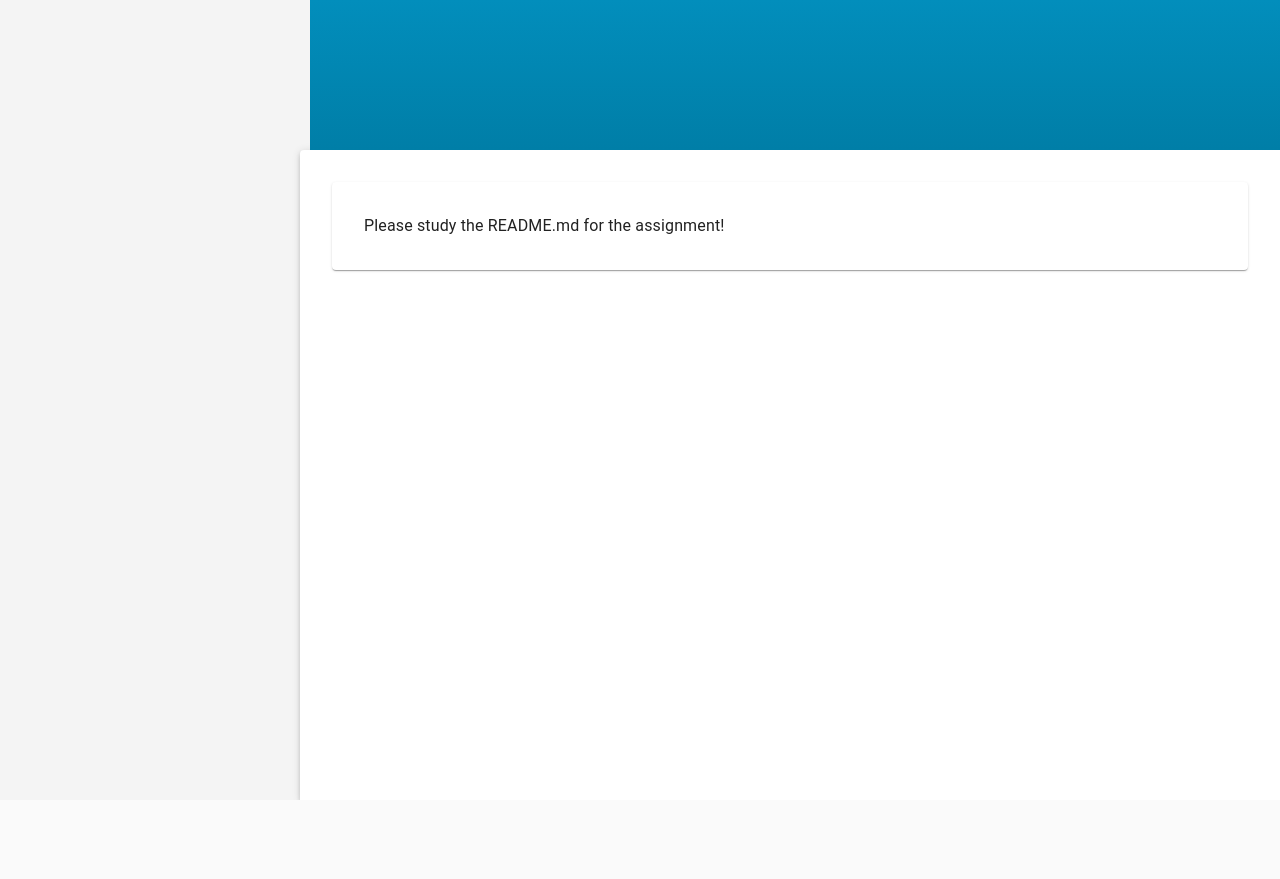
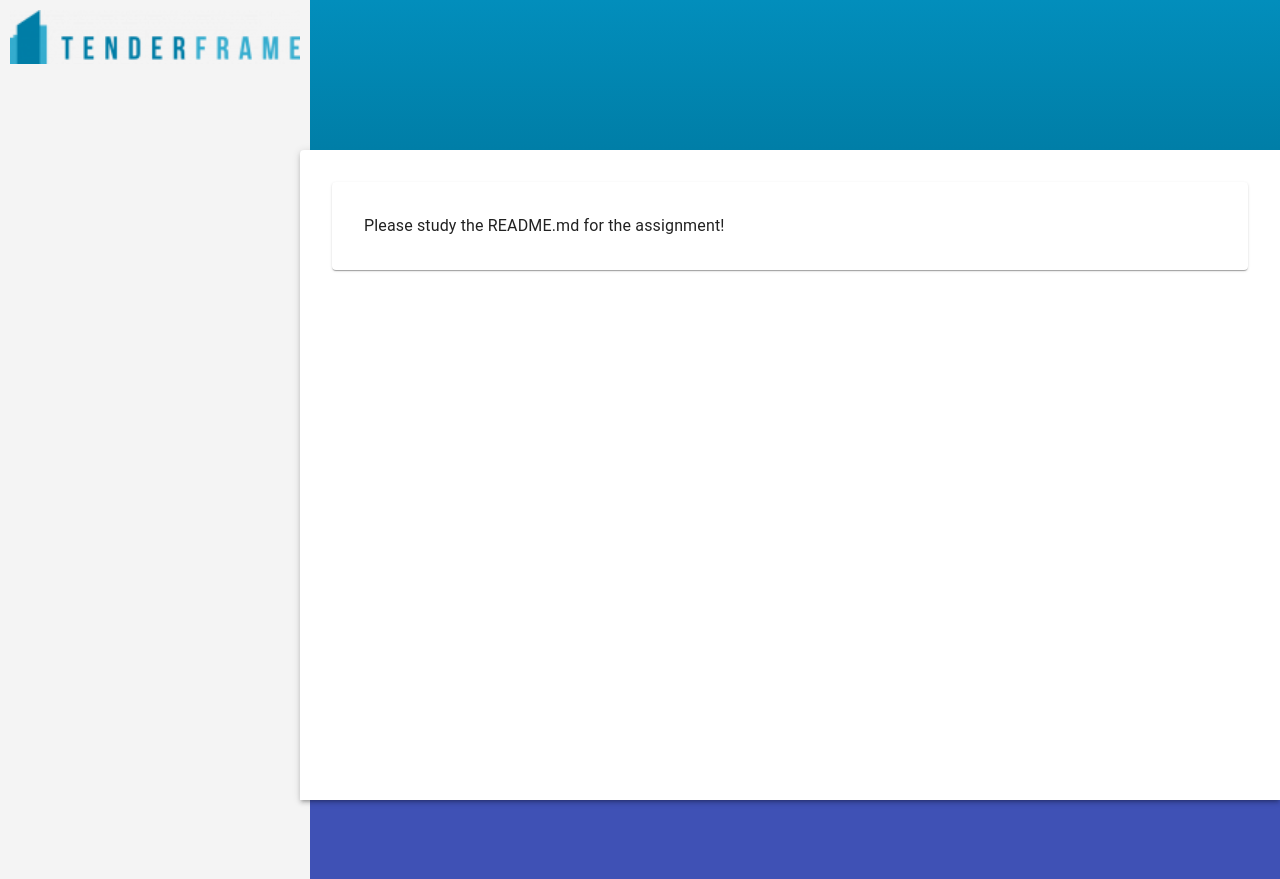
Before and after one commit to yoelmacia/typescript-code-challenge-tenderframe, a React (Create React App) app: page / in a window 1280 px wide. Before the commit the page ends 800 px from the top, so only its background shows below. Built offline with nearby package versions, Linux system fonts and the light colour scheme.

Commit message:
Create logo
Download logo from the Tenderframe website and add it
to the public folder. Use the image path, React will
know by default its in public directory.

```diff
--- a/src/domain/drawer/DrawerNavigation.tsx
+++ b/src/domain/drawer/DrawerNavigation.tsx
@@ -4,6 +4,7 @@ import { makeStyles } from '@material-ui/core'
 import { Theme } from '@material-ui/core/styles'
 import { themeValues } from 'app/themes/themeValues'
 import Drawer from './Drawer'
+import Logo from './Logo'
 
 const useStyles = makeStyles((theme: Theme) => ({
 	root: {
@@ -27,6 +28,7 @@ const DrawerNavigation: FC = () => {
 
 	return (
 		<nav className={classes.root}>
+			<Logo />
 			<Drawer
 				className={classes.drawerDesktop}
 				variant="permanent"
--- a/src/domain/drawer/Logo.tsx
+++ b/src/domain/drawer/Logo.tsx
@@ -22,7 +22,7 @@ const Logo: FC<LogoProps> = () => {
 	return (
 		<Link to="/">
 			<img
-				src="https://placehold.it/100x20"
+				src="/tender-frame-logo.png"
 				className={classes.logo}
 				alt="Logo"
 			/>
```
Also changed, not shown: public/tender-frame-logo.png (added).
